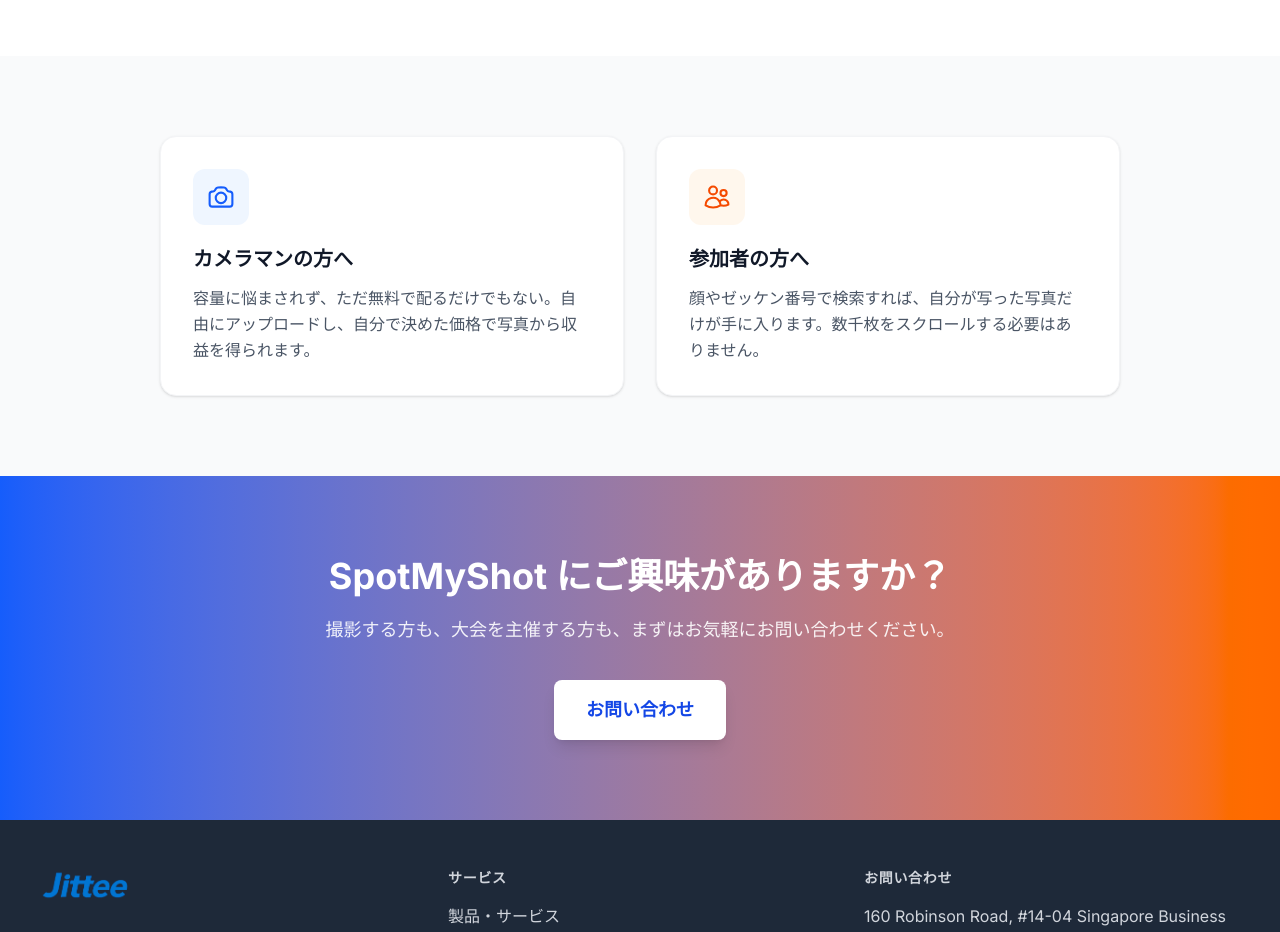
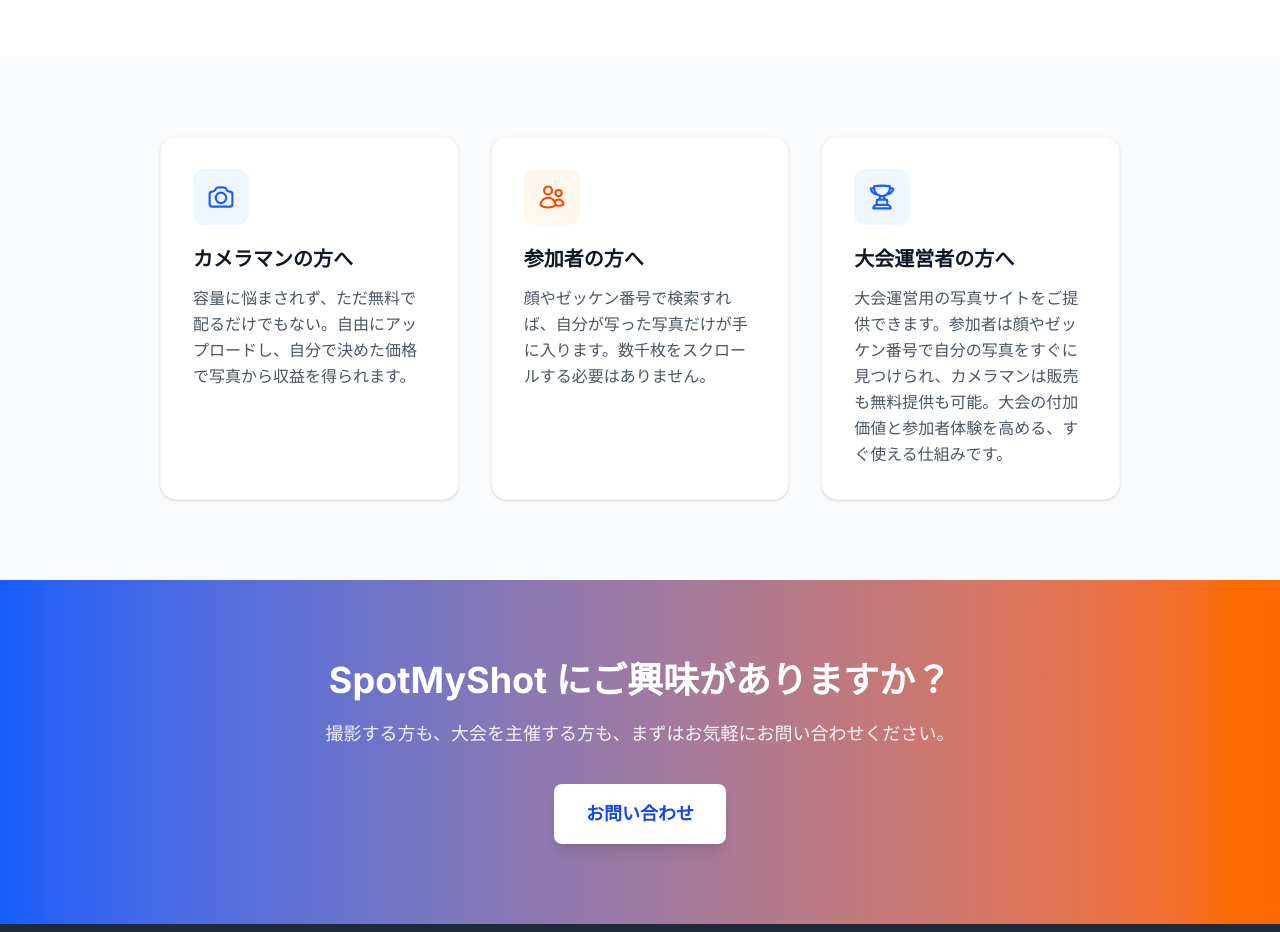
Before and after one commit to JojoYay/jittee, a Next.js app: page /spotmyshot in a window 1280 px wide. Shown: the part 2120-3052 px from the top of the page. Built offline with nearby package versions, Linux system fonts and the light colour scheme; no server answers.

Commit message:
SpotMyShot LP: add 'For event organizers' audience card
Third audience card (trophy icon) — SpotMyShot can provide a dedicated photo site for event organizers; audience grid now 3 columns. 3-language via sms.forOrganizers*.

Co-Authored-By: Claude Opus 4.8 <noreply@anthropic.com>

```diff
--- a/app/spotmyshot/page.tsx
+++ b/app/spotmyshot/page.tsx
@@ -21,6 +21,7 @@ const ICONS = {
   tag: 'M9.568 3H5.25A2.25 2.25 0 0 0 3 5.25v4.318c0 .597.237 1.17.659 1.591l9.581 9.581c.699.699 1.78.872 2.607.33a18.095 18.095 0 0 0 5.223-5.223c.542-.827.369-1.908-.33-2.607L11.16 3.66A2.25 2.25 0 0 0 9.568 3Z',
   camera: 'M6.827 6.175A2.31 2.31 0 0 1 5.186 7.23c-.38.054-.757.112-1.134.175C2.999 7.58 2.25 8.507 2.25 9.574V18a2.25 2.25 0 0 0 2.25 2.25h15A2.25 2.25 0 0 0 21.75 18V9.574c0-1.067-.75-1.994-1.802-2.169a47.865 47.865 0 0 0-1.134-.175 2.31 2.31 0 0 1-1.64-1.055l-.822-1.316a2.192 2.192 0 0 0-1.736-1.039 48.774 48.774 0 0 0-5.232 0 2.192 2.192 0 0 0-1.736 1.039l-.821 1.316Z M16.5 12.75a4.5 4.5 0 1 1-9 0 4.5 4.5 0 0 1 9 0Z',
   users: 'M15 19.128a9.38 9.38 0 0 0 2.625.372 9.337 9.337 0 0 0 4.121-.952 4.125 4.125 0 0 0-7.533-2.493M15 19.128v-.003c0-1.113-.285-2.16-.786-3.07M15 19.128v.106A12.318 12.318 0 0 1 8.624 21c-2.331 0-4.512-.645-6.374-1.766l-.001-.109a6.375 6.375 0 0 1 11.964-3.07M12 6.375a3.375 3.375 0 1 1-6.75 0 3.375 3.375 0 0 1 6.75 0Zm8.25 2.25a2.625 2.625 0 1 1-5.25 0 2.625 2.625 0 0 1 5.25 0Z',
+  trophy: 'M16.5 18.75h-9m9 0a3 3 0 0 1 3 3h-15a3 3 0 0 1 3-3m9 0v-3.375c0-.621-.503-1.125-1.125-1.125h-.871M7.5 18.75v-3.375c0-.621.504-1.125 1.125-1.125h.872m5.007 0H9.497m5.007 0a7.454 7.454 0 0 1-.982-3.172M9.497 14.25a7.454 7.454 0 0 0 .981-3.172M5.25 4.236c-.982.143-1.954.317-2.916.52A6.003 6.003 0 0 0 7.73 9.728M5.25 4.236V4.5c0 2.108.966 3.99 2.48 5.228M5.25 4.236V2.721C7.456 2.41 9.71 2.25 12 2.25c2.291 0 4.545.16 6.75.47v1.516M7.73 9.728a6.726 6.726 0 0 0 2.748 1.35m8.272-6.842V4.5c0 2.108-.966 3.99-2.48 5.228m2.48-5.492a46.32 46.32 0 0 1 2.916.52 6.003 6.003 0 0 1-5.395 4.972m0 0a6.726 6.726 0 0 1-2.749 1.35m0 0a6.772 6.772 0 0 1-3.044 0',
 }
 
 export default function SpotMyShotPage() {
@@ -126,7 +127,7 @@ export default function SpotMyShotPage() {
       {/* ===== Audience ===== */}
       <section className="py-20 bg-gray-50">
         <div className="max-w-5xl mx-auto px-4 sm:px-6 lg:px-8">
-          <div className="grid md:grid-cols-2 gap-8">
+          <div className="grid md:grid-cols-3 gap-8">
             <div className="bg-white rounded-2xl shadow-sm border border-gray-100 p-8">
               <div className="w-14 h-14 rounded-xl bg-blue-50 text-blue-600 flex items-center justify-center mb-5">
                 <Icon path={ICONS.camera} className="w-7 h-7" />
@@ -140,6 +141,13 @@ export default function SpotMyShotPage() {
               </div>
               <h3 className="text-xl font-bold text-gray-900 mb-3">{t('sms.forParticipantsTitle')}</h3>
               <p className="text-gray-600 leading-relaxed">{t('sms.forParticipantsDesc')}</p>
+            </div>
+            <div className="bg-white rounded-2xl shadow-sm border border-gray-100 p-8">
+              <div className="w-14 h-14 rounded-xl bg-blue-50 text-blue-600 flex items-center justify-center mb-5">
+                <Icon path={ICONS.trophy} className="w-7 h-7" />
+              </div>
+              <h3 className="text-xl font-bold text-gray-900 mb-3">{t('sms.forOrganizersTitle')}</h3>
+              <p className="text-gray-600 leading-relaxed">{t('sms.forOrganizersDesc')}</p>
             </div>
           </div>
         </div>
--- a/lib/i18n.ts
+++ b/lib/i18n.ts
@@ -342,6 +342,8 @@ export const translations = {
       forPhotographersDesc: 'No more paying for storage or giving work away for nothing. Upload freely and earn from your photos at prices you control.',
       forParticipantsTitle: 'For participants',
       forParticipantsDesc: 'Search by your face or bib number and get only the photos you’re in — no more scrolling through thousands.',
+      forOrganizersTitle: 'For event organizers',
+      forOrganizersDesc: 'We can provide a dedicated photo site for your event — participants instantly find their photos by face or bib number, and photographers sell or share. A ready-made way to add value to your race or event.',
       ctaTitle: 'Interested in SpotMyShot?',
       ctaDesc: 'Whether you shoot events or organize them, get in touch to learn more.',
       ctaButton: 'Contact us'
@@ -680,6 +682,8 @@ export const translations = {
       forPhotographersDesc: '无需为存储烦恼，也不必白白送出作品。自由上传，以你设定的价格从照片中获得收入。',
       forParticipantsTitle: '致参与者',
       forParticipantsDesc: '按人脸或号码布搜索，只获取你出现的照片——无需翻看成千上万张。',
+      forOrganizersTitle: '致赛事主办方',
+      forOrganizersDesc: '我们可为您的赛事提供专属照片网站——参与者按人脸或号码布即时找到自己的照片，摄影师可销售或免费提供。为您的赛事或活动轻松增添价值，开箱即用。',
       ctaTitle: '对 SpotMyShot 感兴趣吗？',
       ctaDesc: '无论你是摄影师还是活动主办方，欢迎联系我们了解更多。',
       ctaButton: '联系我们'
@@ -1018,6 +1022,8 @@ export const translations = {
       forPhotographersDesc: '容量に悩まされず、ただ無料で配るだけでもない。自由にアップロードし、自分で決めた価格で写真から収益を得られます。',
       forParticipantsTitle: '参加者の方へ',
       forParticipantsDesc: '顔やゼッケン番号で検索すれば、自分が写った写真だけが手に入ります。数千枚をスクロールする必要はありません。',
+      forOrganizersTitle: '大会運営者の方へ',
+      forOrganizersDesc: '大会運営用の写真サイトをご提供できます。参加者は顔やゼッケン番号で自分の写真をすぐに見つけられ、カメラマンは販売も無料提供も可能。大会の付加価値と参加者体験を高める、すぐ使える仕組みです。',
       ctaTitle: 'SpotMyShot にご興味がありますか？',
       ctaDesc: '撮影する方も、大会を主催する方も、まずはお気軽にお問い合わせください。',
       ctaButton: 'お問い合わせ'
```
